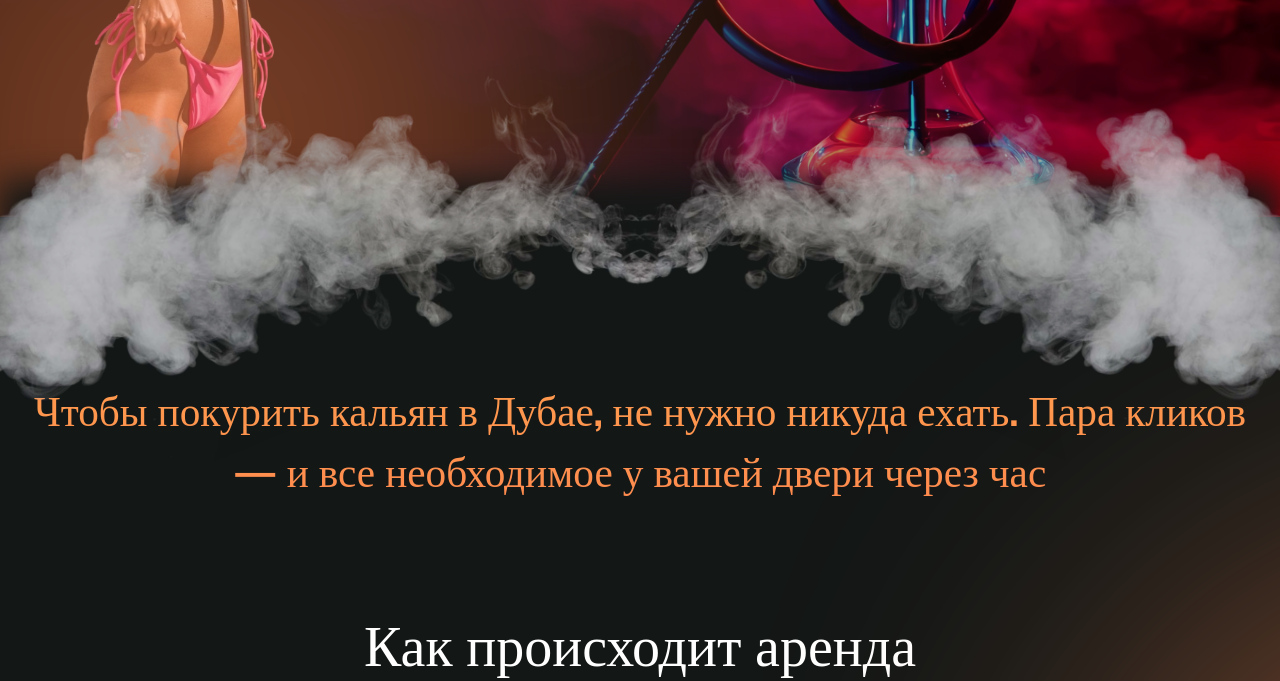
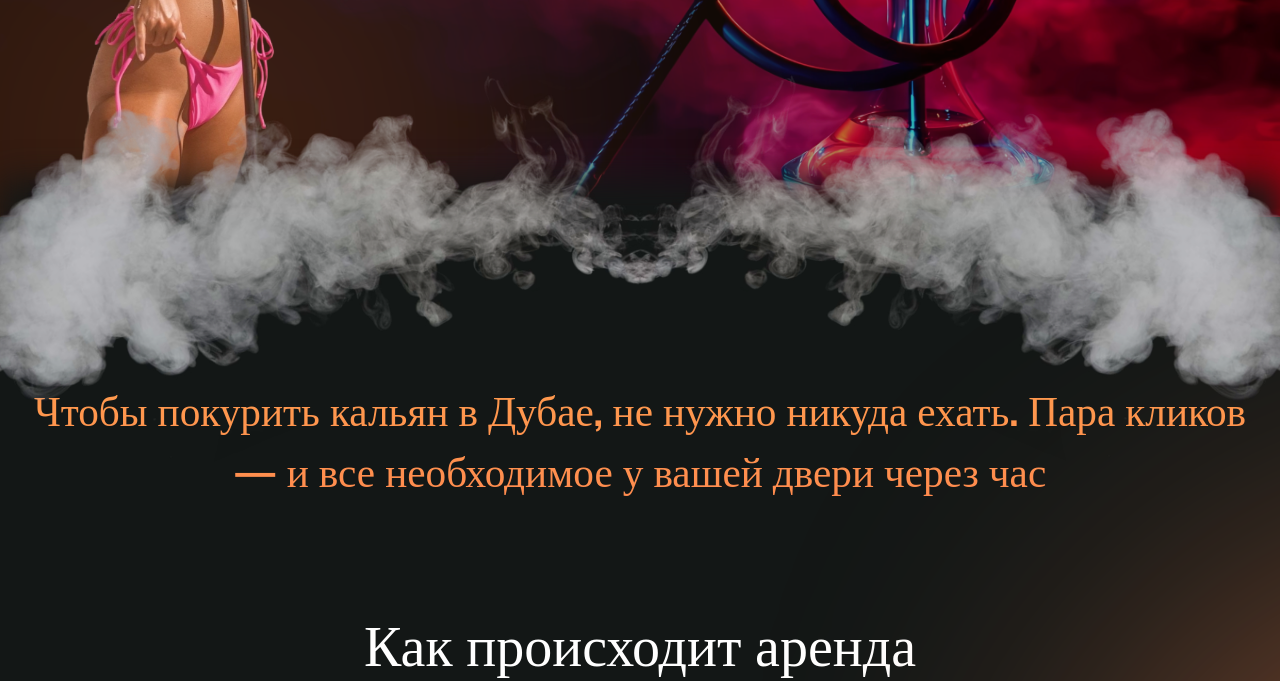
Before and after one commit to KatyEkat/Hookah, a website: page index.html in a window 1280 px wide. Shown: the part 616-1297 px from the top of the page. Drawn offline with nearby package versions, Linux system fonts and the light colour scheme; a script that the page names is missing.

Commit message:
fix styles

```diff
--- a/src/page/index.css
+++ b/src/page/index.css
@@ -62,7 +62,8 @@ body {
 	top: 50%;
 	left: -120px;
 	border-radius: 680px;
-	background: rgb(255,132,79);
+	-webkit-appearance: none;
+	background: rgb(255,132,79, 0.5)!important;
 	filter: blur(243px);
 	width: 614px;
 	height: 680px;
```
